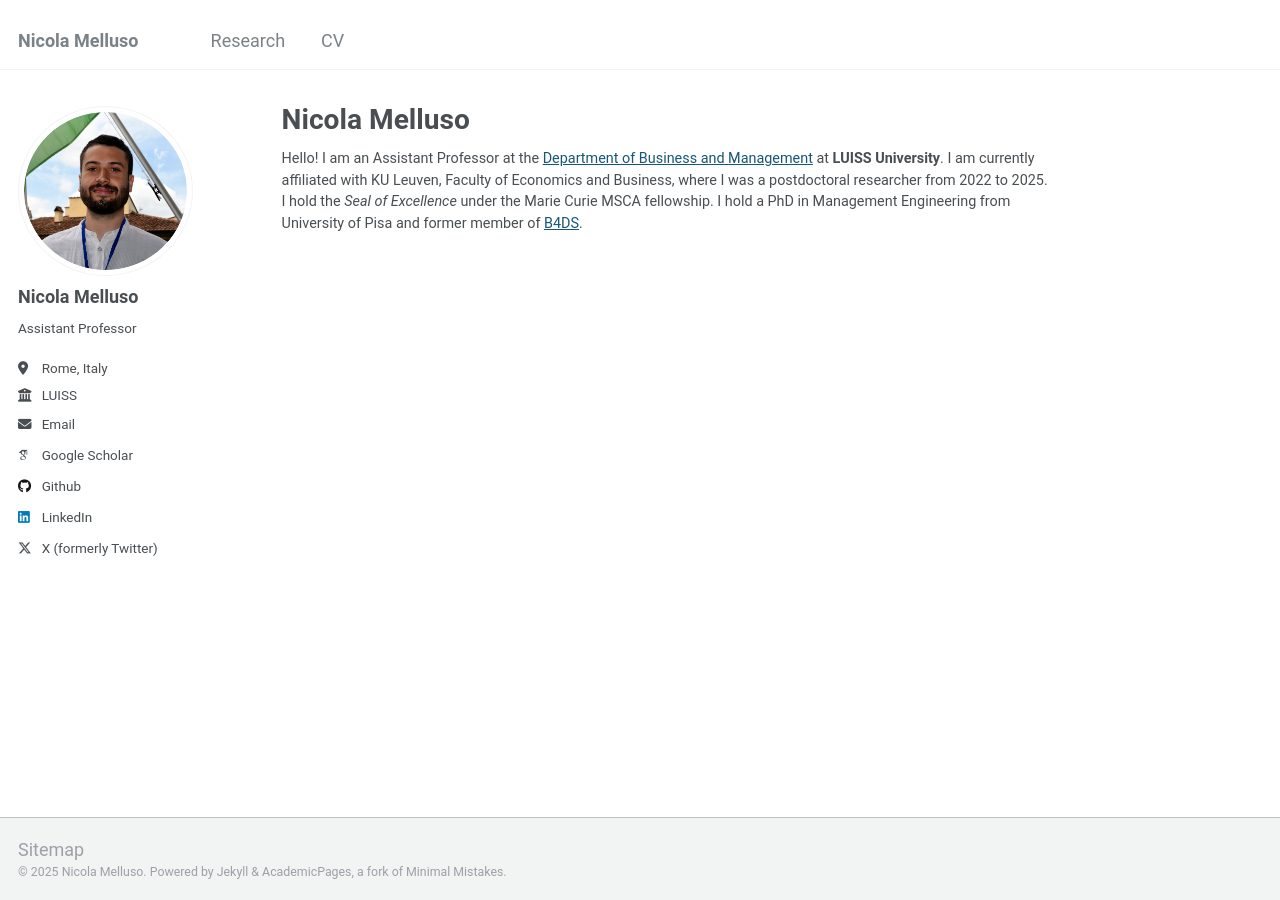
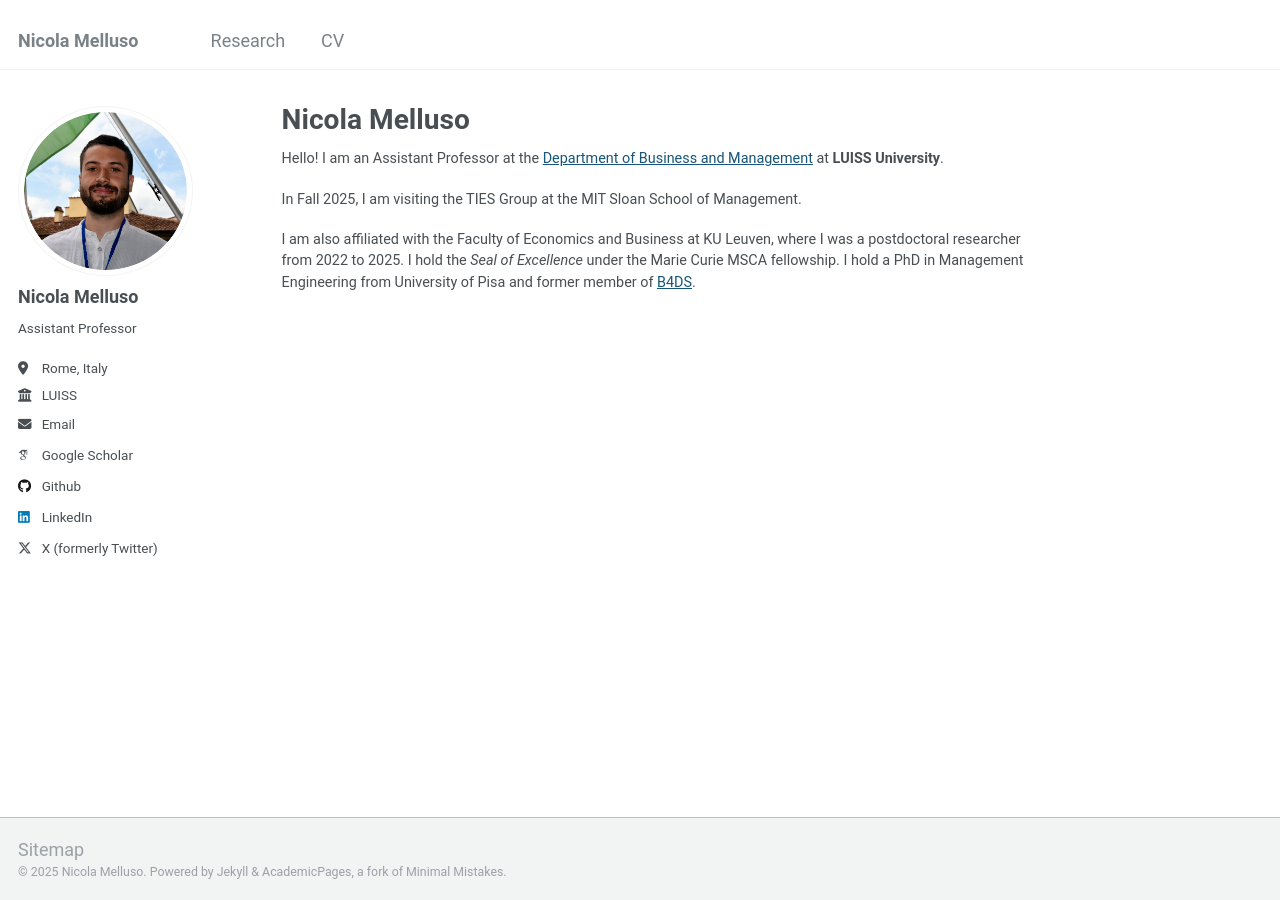
Before and after one commit to nicolamelluso/nicolamelluso.github.io, a Jekyll site: the page built from _pages/about.md, in a window 1280 px wide. Built offline with Jekyll 4.4.1, drawn with Linux system fonts in a browser that asks for light colours; some web fonts are replaced.

Commit message:
Update about.md

```diff
--- a/_pages/about.md
+++ b/_pages/about.md
@@ -8,4 +8,8 @@ redirect_from:
 seo_title: "Nicola Melluso"
 ---
 
-Hello! I am an Assistant Professor at the [Department of Business and Management](https://impresaemanagement.luiss.it/) at **LUISS University**. I am currently affiliated with KU Leuven, Faculty of Economics and Business, where I was a postdoctoral researcher from 2022 to 2025. I hold the _Seal of Excellence_ under the Marie Curie MSCA fellowship. I hold a PhD in Management Engineering from University of Pisa and former member of [B4DS](http://b4ds.unipi.it/).
+Hello! I am an Assistant Professor at the [Department of Business and Management](https://impresaemanagement.luiss.it/) at **LUISS University**.
+
+In Fall 2025, I am visiting the TIES Group at the MIT Sloan School of Management.
+
+I am also affiliated with the Faculty of Economics and Business at KU Leuven, where I was a postdoctoral researcher from 2022 to 2025. I hold the _Seal of Excellence_ under the Marie Curie MSCA fellowship. I hold a PhD in Management Engineering from University of Pisa and former member of [B4DS](http://b4ds.unipi.it/).
```
